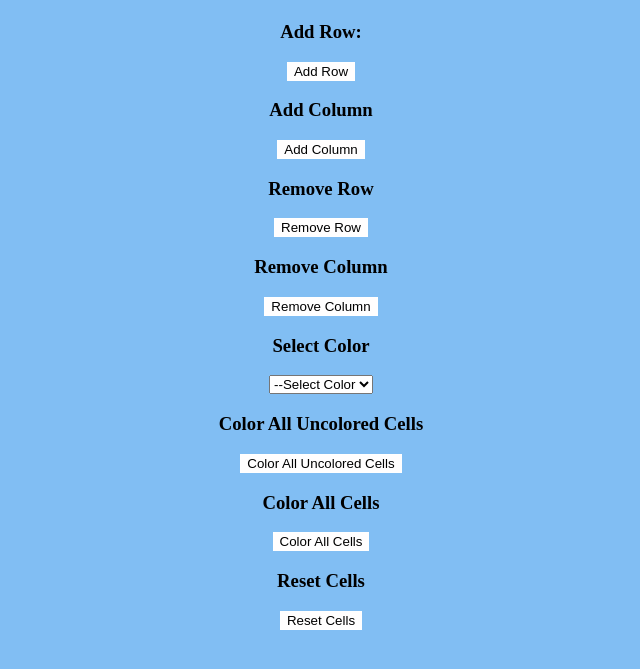
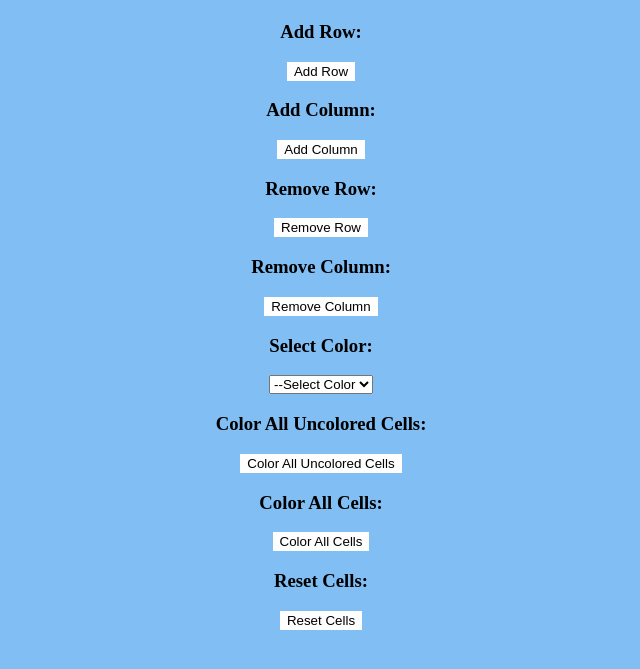
Before and after one commit to simonchrist/TTP-Assignment-5, a plain HTML site: page index.html in a window 1280 px wide. Shown: the part 59-728 px from the top of the page, without its empty margins (319-959 px from the left). Drawn offline with Linux system fonts and the light colour scheme.

Commit message:
finished html ui and styling

```diff
--- a/index.html
+++ b/index.html
@@ -10,19 +10,19 @@
         <div id="addRowBtn" onClick="addRow()">
             <button>Add Row</button>
         </div>
-        <h3>Add Column</h3>
+        <h3>Add Column:</h3>
         <div id="addColumnBtn" onClick="addColumn()">
             <button>Add Column</button>
         </div>
-        <h3>Remove Row</h3>
+        <h3>Remove Row:</h3>
         <div id="removeRowBtn" onClick="removeRow()">
             <button>Remove Row</button>
         </div>
-        <h3>Remove Column</h3>
+        <h3>Remove Column:</h3>
         <div id="removeColumnBtn" onClick="removeColumn()">
             <button>Remove Column</button>
         </div>
-        <h3>Select Color</h3>
+        <h3>Select Color:</h3>
         <select name="colors" id="select-color" onchange="selectColor(this.value)">
             <option value="">--Select Color</option>
             <option class="blue" id="blue" value="blue">Blue</option>
@@ -33,15 +33,15 @@
             <option class="black" id="black" value="black">Black</option>
             <option class="orange" id="orange" value="orange">Orange</option>
         </select>
-        <h3>Color All Uncolored Cells</h3>
+        <h3>Color All Uncolored Cells:</h3>
         <div id="colorAllUncoloredCellsBtn" onClick="colorAllUncoloredCells()">
             <button>Color All Uncolored Cells</button>
         </div>
-        <h3>Color All Cells</h3>
+        <h3>Color All Cells:</h3>
         <div id="colorAllCellsBtn" onClick="colorAllCells()">
             <button>Color All Cells</button>
         </div>
-        <h3>Reset Cells</h3>
+        <h3>Reset Cells:</h3>
         <div id="resetColorOfCellsBtn" onClick="resetColorOfCells()">
             <button>Reset Cells</button>
         </div>
```
